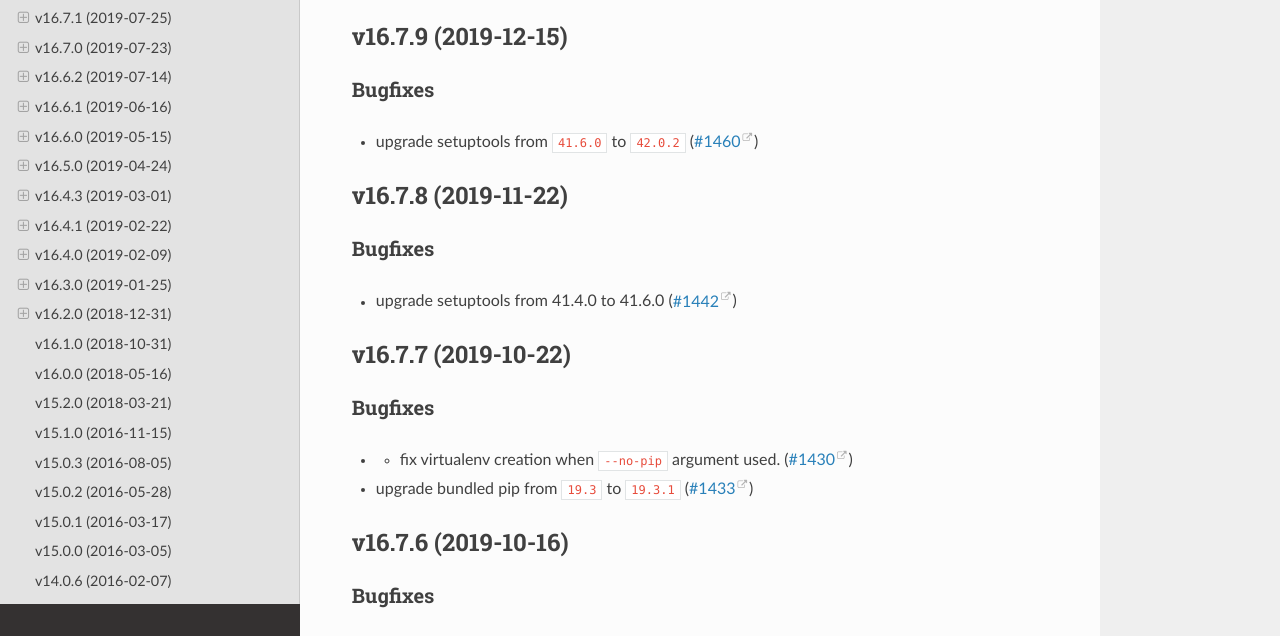
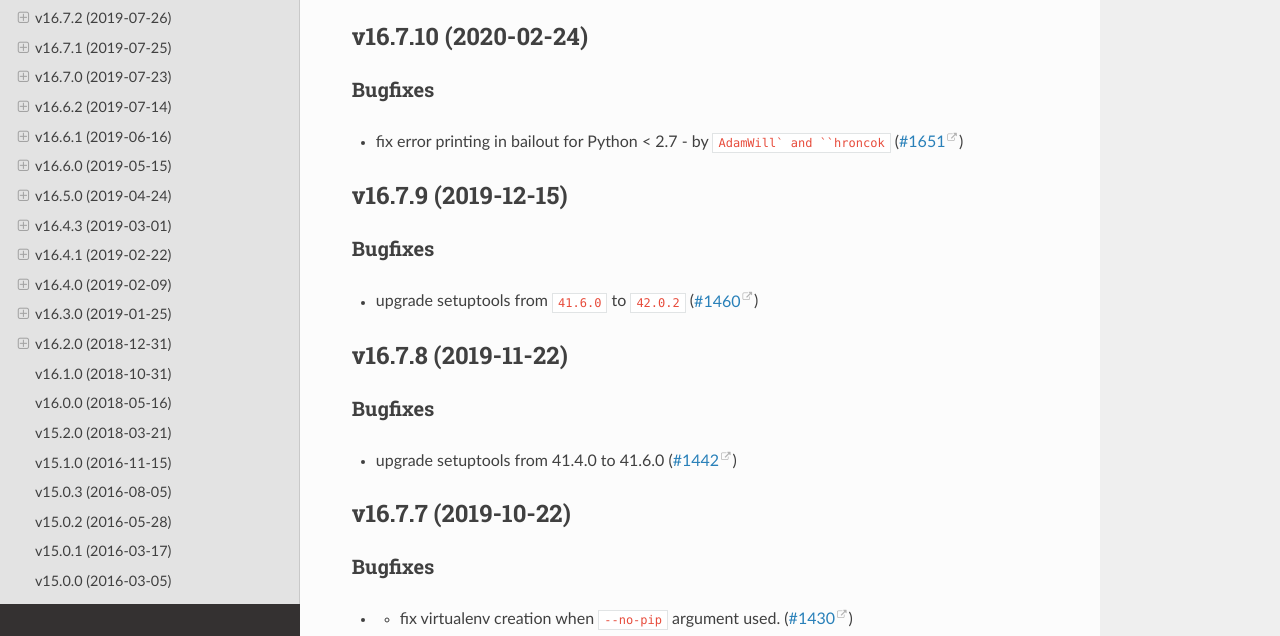
Before and after one commit to pypa/virtualenv, a Sphinx documentation site: the page built from docs/changes.rst, in a window 1280 px wide and 900 px high, cut to the strip 264-900 px from the top of the window. Built offline with Sphinx 7.4.7 and the Read the Docs theme 2.0.0, drawn with Linux system fonts in a browser that asks for light colours; some of the changed text lies outside the part shown.

Commit message:
release 16.7.10
Signed-off-by: Bernat Gabor <bgabor8@bloomberg.net>

```diff
--- a/docs/changelog/1651.bugfix.rst
+++ /dev/null
@@ -1 +0,0 @@
-fix error printing in bailout for Python < 2.7 - by ``AdamWill` and ``hroncok``
--- a/docs/changes.rst
+++ b/docs/changes.rst
@@ -4,6 +4,15 @@ Release History
 .. include:: _draft.rst
 
 .. towncrier release notes start
+
+v16.7.10 (2020-02-24)
+---------------------
+
+Bugfixes
+^^^^^^^^
+
+- fix error printing in bailout for Python < 2.7 - by ``AdamWill` and ``hroncok`` (`#1651 <https://github.com/pypa/virtualenv/issues/1651>`_)
+
 
 v16.7.9 (2019-12-15)
 --------------------
```
